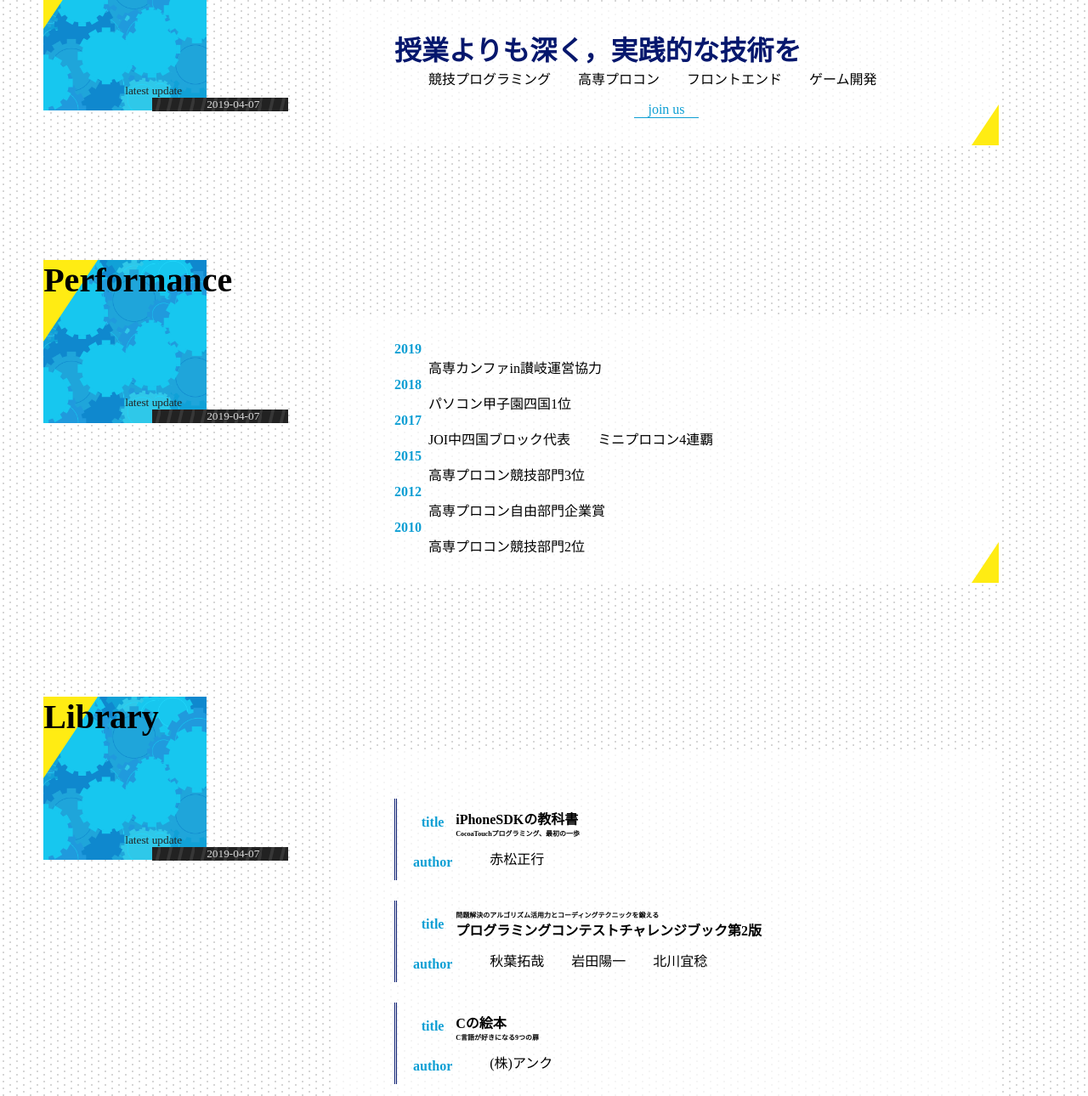
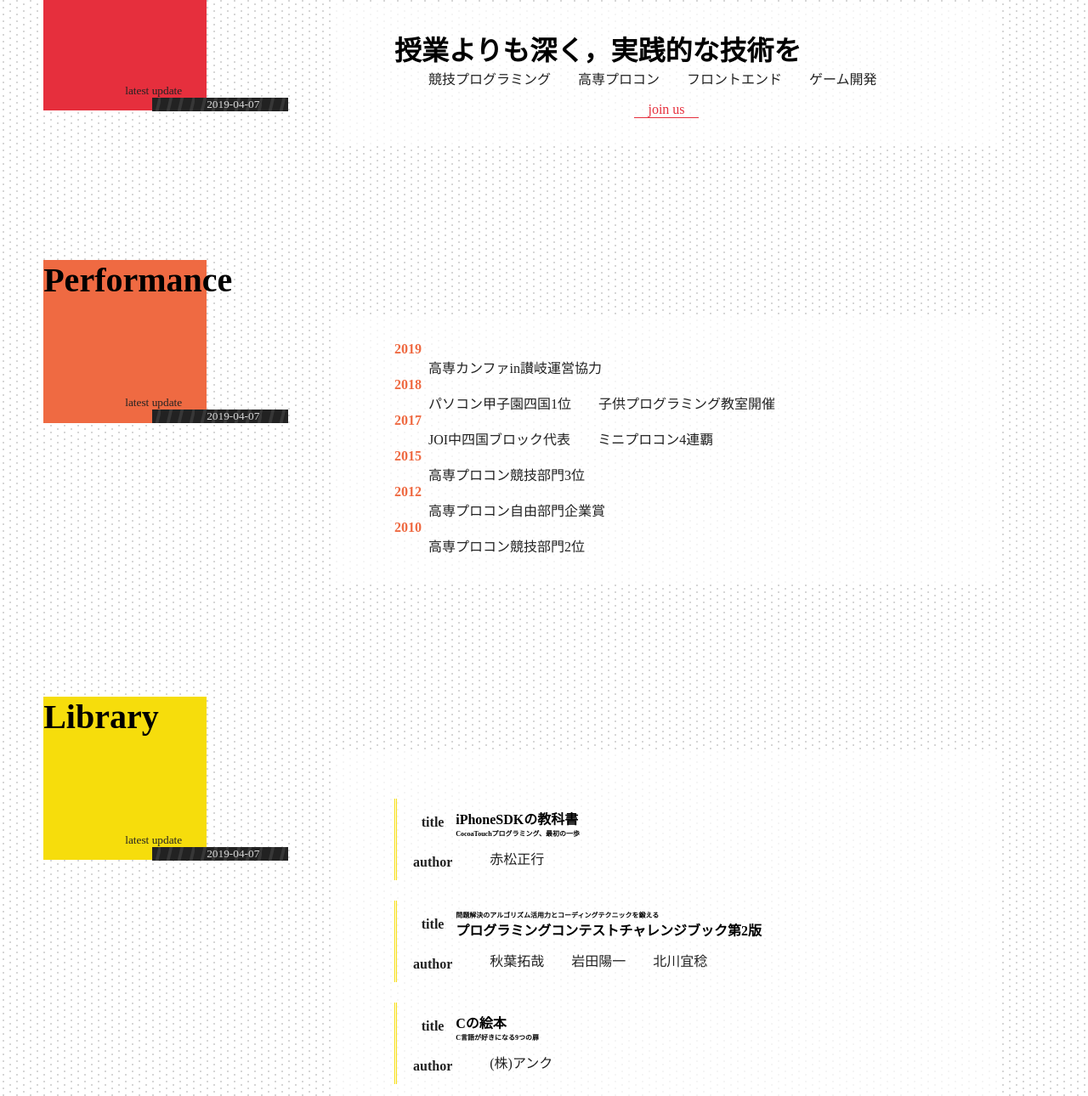
Before and after one commit to udon-sysken/udon-sysken.github.io, a plain HTML site: page index.html in a window 1280 px wide. Shown: the part 745-2035 px from the top of the page at 85% size. Drawn offline with Linux system fonts and the light colour scheme.

Commit message:
おしまい

```diff
--- a/index.html
+++ b/index.html
@@ -19,7 +19,7 @@
             </div>
         </header>
 
-        <article>
+        <article id="about">
             <header>
                 <h2><span>About</span></h2>
                 <small>latest update<time>2019-04-07</time></small>
@@ -40,7 +40,7 @@
             </div>
         </article>
 
-        <article>
+        <article id="performance">
             <header>
                 <h2><span>Performance</span></h2>
                 <small>latest update<time>2019-04-07</time></small>
@@ -57,6 +57,7 @@
                             <h5 class="year">2018</h5>
                             <div class="items">
                             <span>パソコン甲子園四国1位</span>
+                            <span>子供プログラミング教室開催</span>
                             </div>
                         </div>
                         <div>
@@ -87,7 +88,7 @@
             </div>
         </article>
 
-        <article>
+        <article id="library">
             <header>
                 <h2><span>Library</span></h2>
                 <small>latest update<time>2019-04-07</time></small>
--- a/style.css
+++ b/style.css
@@ -48,9 +48,9 @@ h1, h2, h3, h4, h5, h6, th, td{
 
 
 #header{
-    background: radial-gradient(#00000000, rgb(0, 2, 25)), url("image/header2.png"), url("image/header1.png");
+    background: radial-gradient(#00000000, rgb(0, 2, 25)), url("image/header2.png"), url("image/header1.png"), rgb(4, 6, 85);
     background-size: cover;
-    background-blend-mode: overlay, color-dodge;
+    background-blend-mode: overlay, color-dodge, normal;
     background-position: center, 0 0, center center;
 
     color: #ffffff;
@@ -87,11 +87,8 @@ h1, h2, h3, h4, h5, h6, th, td{
     animation-fill-mode: forwards;
 }
 
-h1{
-    background-image: url("image/quotes_a.svg"), url("image/quotes_b.svg");
-    background-position: left top, right bottom;
-    background-size: 2rem 4rem, 2rem 4rem;
-    background-repeat: no-repeat;
+#logotype{
+    width: 12rem;
 }
 
 article{
@@ -112,12 +109,28 @@ article>header{
 article h2{
     width: 12rem;
     height: 12rem;
-    background: url("image/quotes_a.svg"), url("image/article_header.png");
+    word-break: break-all;
+}
+
+article#about h2{
+    background: rgb(230, 47, 61);
     background-position: left top;
     background-size: 4rem 6rem, 12rem, 12rem;
     background-repeat: no-repeat;
-    background-blend-mode: normal;
-    word-break: break-all;
+}
+
+article#performance h2{
+    background: rgb(239, 106, 66);
+    background-position: left top;
+    background-size: 4rem 6rem, 12rem, 12rem;
+    background-repeat: no-repeat;
+}
+
+article#library h2{
+    background: rgb(246, 221, 12);
+    background-position: left top;
+    background-size: 4rem 6rem, 12rem, 12rem;
+    background-repeat: no-repeat;
 }
 
 
@@ -152,13 +165,8 @@ time{
     padding-left: 4rem;
 }
 
-article div>div>div>h5, article th{
-    color: rgb(13, 159, 212);
-}
-
-
-article h3{
-    color: rgb(5, 23, 109);
+article div>div>div>h5{
+    color: rgb(239, 106, 66);
 }
 
 article>div{
@@ -172,7 +180,7 @@ article>div>div{
     max-width: 40rem;
     width: 75%;
     padding: 4vh 8% 4vh 8%;
-    background: url("image/quotes_b.svg"), rgba(255, 255, 255, 0.75);
+    background: rgba(255, 255, 255, 0.75);
     background-position: right bottom;
     background-size: 2rem 3rem;
     background-repeat: no-repeat;
@@ -182,6 +190,7 @@ article>div>div{
     margin-left: 1.5rem;
     display: flex;
     flex-wrap: wrap;
+    color: #222222;
 }
 
 .items>span, .items>ruby{
@@ -192,7 +201,12 @@ table{
     height: 6rem;
     padding-left: 1rem;
     margin: 1.5rem 0;
-    border-left: medium double rgb(5, 23, 109);
+
+    border-left: medium double rgb(246, 221, 12);
+}
+
+th{
+    color: #222222;
 }
 
 #form{
@@ -209,10 +223,10 @@ table{
 }
 
 #join>a{
-    color: rgb(13, 159, 212);
+    color: rgb(230, 47, 61);
     text-decoration: none;
     padding: 0 1rem;
-    border-bottom: thin solid rgb(13, 159, 212);
+    border-bottom: thin solid rgb(230, 47, 61);
 }
 
 .year{
```
Also changed, not shown: image/article_header.png (deleted), image/quotes_a.svg (deleted), image/quotes_b.svg (deleted).
